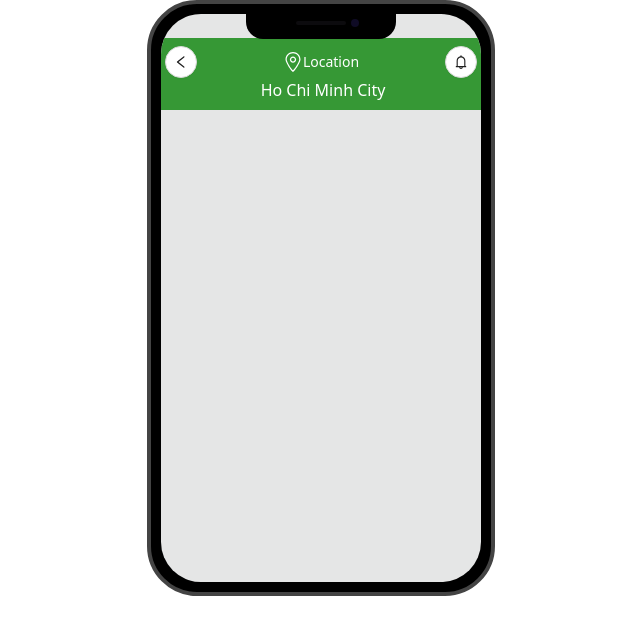
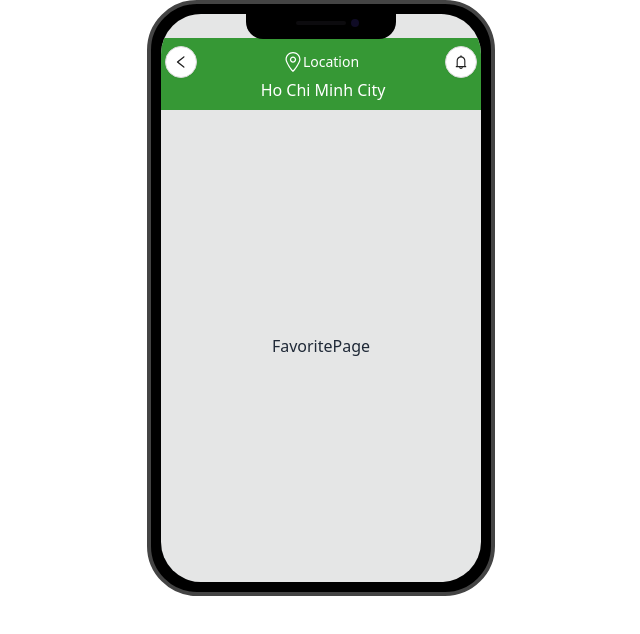
Before and after one commit to WinTDemi/opena-ai, a React (Vite) app: page /favorite in a window 1280 px wide. Shown: the top 634 px of the page, without its empty margins (319-959 px from the left). Built offline with nearby package versions, Linux system fonts and the light colour scheme.

Commit message:
Fix border bottom nav home

```diff
--- a/src/presentation/components/common/BottomNavigation.tsx
+++ b/src/presentation/components/common/BottomNavigation.tsx
@@ -124,7 +124,11 @@ function BottomNavigation() {
                     <div key={item.id} className="flex-1 group">
                         <button
                             onClick={() => handleNavigation(item.path)}
-                            className={`flex-col items-center justify-center w-full mx-auto text-center text-gray-400 border-t-2 border-transparent ${isActive(item.path) ? 'text-green-common border-green-common' : 'group-hover:text-green-400 group-hover:border-green-400'
+                            className={`flex-col items-center justify-center w-full mx-auto text-center text-gray-400 border-transparent ${item.label === 'Home'
+                                    ? 'border-t-2 border-green-500' // Thay bằng border-green-500 để kiểm tra
+                                    : isActive(item.path)
+                                        ? 'text-green-500 border-t-2 border-green-500'
+                                        : 'group-hover:text-green-400 group-hover:border-t-2 group-hover:border-green-400'
                                 }`}
                         >
                             <span className="flex items-center justify-center pt-1">
--- a/src/presentation/pages/FarvoritePage.tsx
+++ /dev/null
@@ -1,7 +0,0 @@
-function FarvoritePage() {
-    return (
-        <div>FarvoritePage</div>
-    )
-}
-
-export default FarvoritePage
--- /dev/null
+++ b/src/presentation/pages/FavoritePage.tsx
@@ -0,0 +1,7 @@
+function FavoritePage() {
+    return (
+        <div>FavoritePage</div>
+    )
+}
+
+export default FavoritePage
--- a/src/presentation/routes/AppRoutes.tsx
+++ b/src/presentation/routes/AppRoutes.tsx
@@ -2,11 +2,11 @@ import { useState, useEffect } from 'react';
 import { BrowserRouter as Router, Routes, Route } from 'react-router-dom';
 import HomePage from '../pages/HomePage';
 import Header from '../components/sections/Header';
-import FarvoritePage from '../pages/FarvoritePage';
 import DetailPage from '../pages/DetailPage';
 import BottomNavigation from '../components/common/BottomNavigation';
 import CartPage from '../pages/CartPage';
 import ProfilePage from '../pages/ProfilePage';
+import FavoritePage from '../pages/FavoritePage';
 
 const AppRoutes = () => {
 
@@ -37,7 +37,7 @@ const AppRoutes = () => {
                             </div>
                             <Routes>
                                 <Route path="/" element={<HomePage />} />
-                                <Route path="/farvorite" element={<FarvoritePage />} />
+                                <Route path="/favorite" element={<FavoritePage />} />
                                 <Route path="/detail" element={<DetailPage />} />
                                 <Route path="/cart" element={<CartPage />} />
                                 <Route path="/profile" element={<ProfilePage />} />
```
Also changed, not shown: 1 other file (tests, documents, lock files or other folders).
